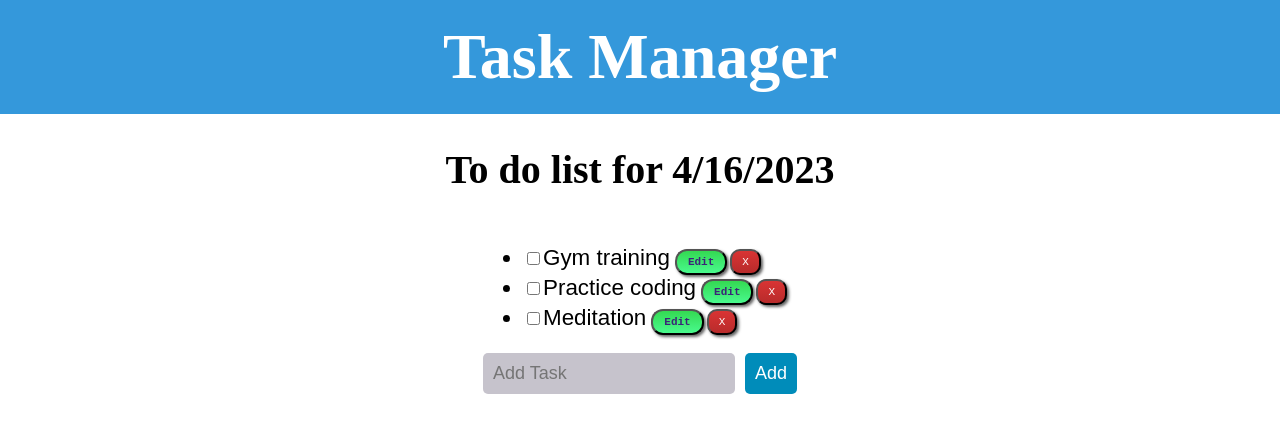
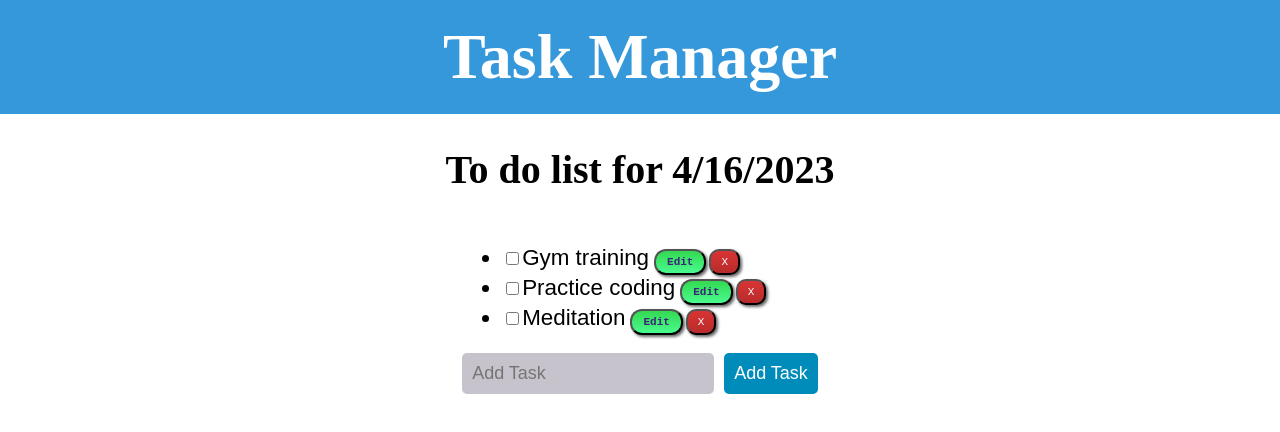
Before and after one commit to Milovan1995/task-manager, a React (Create React App) app: page / in a window 1280 px wide. Shown: the top 432 px of the page. Built offline with nearby package versions, Linux system fonts and the light colour scheme.

Commit message:
Update NewTask.jsx

```diff
--- a/src/components/NewTask.jsx
+++ b/src/components/NewTask.jsx
@@ -66,7 +66,7 @@ const NewTask = () => {
             onChange={(e) => setTextVar(e.target.value)}
           />
           <button className="new-task-button" onClick={addingTask}>
-            Add
+            Add Task
           </button>
         </div>
       </div>
```
